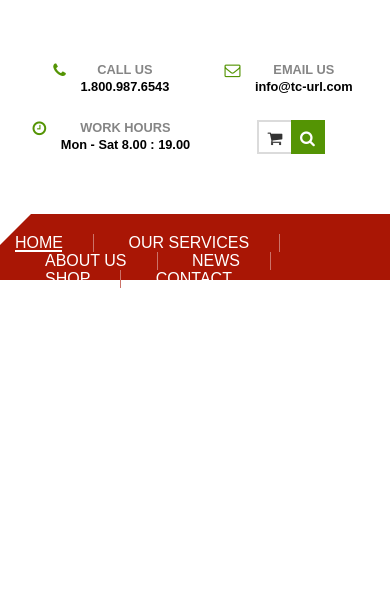
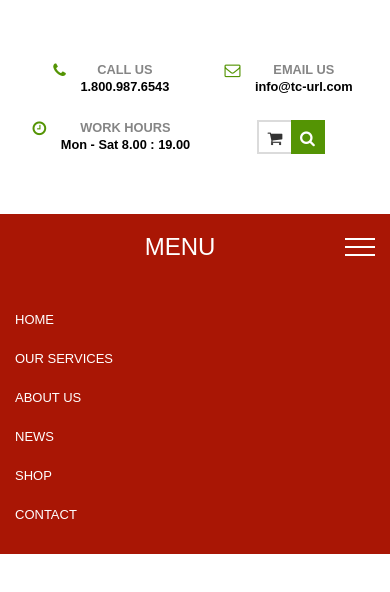
Before and after one commit to seriiserii825/transcargo, a website: page src/home.html in a window 390 px wide. Shown: the part 156-748 px from the top of the page. Drawn offline with nearby package versions, Linux system fonts and the light colour scheme; files that its build step writes are made by us from their sources; files whose address does not match are found by name; a web font is replaced by a local one.

Commit message:
finish header-menu

```diff
--- a/src/assets/header/header.scss
+++ b/src/assets/header/header.scss
@@ -4,6 +4,7 @@ body {
   @include roboto;
 
   margin: 0;
+  margin-bottom: 200px;
   padding: 0;
   font-size: 16px;
   color: $text-color;
@@ -122,6 +123,8 @@ a.btn {
 header-content
 ===========================*/
 .header-content {
+  margin-bottom: 35px;
+
   .logo {
     display: flex;
 
@@ -182,7 +185,6 @@ header-content
 
   .header-contacts {
     margin-top: 35px;
-    margin-bottom: 35px;
     text-align: right;
 
 
@@ -283,6 +285,14 @@ header-content
   height: 66px;
   background: $accent;
 
+  @media screen and (max-width: $md) {
+    display: none;
+  }
+
+  @media screen and (min-width: $md) {
+    display: block;
+  }
+
   &::before {
     content: '';
     position: absolute;
@@ -296,11 +306,65 @@ header-content
 }
 }
 
+/*----------  header-navbar  ----------*/
+.header-navbar {
+  font-size: 1.5em;
+  line-height: 66px;
+  color: $white;
+  text-align: center;
+  text-transform: uppercase;
+  height: 66px;
+  background: $accent;
+
+  @media screen and (max-width: $md) {
+    display: block;
+  }
+
+  @media screen and (min-width: $md) {
+    display: none;
+  }
+
+  .navbar-button {
+    @include inline-block;
+
+    display: flex;
+    flex-direction: column;
+    justify-content: space-between;
+    float: right;
+    margin-top: 24px;
+    width: 30px;
+    height: 18px;
+
+    div {
+      height: 2px;
+      background: $white;
+    }
+  }
+}
+
+
+/*----------  header-menu  ----------*/
+.header-menu-wrap {
+  @media screen and (max-width: $md) {
+    background: $accent;
+  }
+}
+
 .header-menu {
   padding: 20px 0;
+  text-align: right;
+
+  @media screen and (min-width: $md) {
+    display: block !important;
+  }
 
   &__item {
     @include inline-block;
+
+    @media screen and (max-width: $md) {
+      display: block;
+      text-align: left;
+    }
 
     &.active .header-menu__link:before {
       left: 50%;
@@ -325,6 +389,7 @@ header-content
   &__link {
     @include inline-block;
     @include monsseratbold;
+    font-size: em(13);
 
     position: relative;
     padding: 0 30px;
@@ -332,6 +397,16 @@ header-content
     color: $white;
     border-right: 1px solid #cb7369;
     overflow: hidden;
+
+    @media screen and (max-width: $lg) {
+      padding: 0 25px;
+    }
+
+    @media screen and (max-width: $md) {
+      padding: 0;
+      line-height: 3;
+      border: 0;
+    }
 
     &:hover:before,{
       left: 50%;
@@ -349,6 +424,10 @@ header-content
       transform: translateX(-50%);
       transition: all .8s ease;
       opacity: 0;
+
+      @media screen and (max-width: $md) {
+        background:  none;
+      }
     }
   }
 
--- a/src/assets/js/main.js
+++ b/src/assets/js/main.js
@@ -40,4 +40,12 @@ $(function(){
     );
     wow.init();
 
+    /*----------  Toggle header- menu  ----------*/
+    $('#js-navbar-button').on('click', function(e){
+        e.preventDefault();
+
+        $('#js-header-menu').slideToggle();
+    });
+
+
 });
--- a/src/assets/sass/partials/_mixins.scss
+++ b/src/assets/sass/partials/_mixins.scss
@@ -1,3 +1,11 @@
+/*----------  em  ----------*/
+$browser-context: 16;
+
+@function em($pixels, $context: $browser-context) {
+  @return ($pixels / $context) * 1em;
+}
+
+
 /* fonts
 ====================================================*/
 @mixin opensans {
--- a/src/templates/head.html
+++ b/src/templates/head.html
@@ -136,11 +136,32 @@
 
             <div class="header-bottom__line"></div>
 
+            <!--  header-navbar  -->
+            <div class="header-navbar">
+
                 <div class="container">
                     <div class="row">
                         <div class="col-12">
+                            <span class="navbar-text">Menu</span>
+
+                            <a href="#" class="navbar-button" id="js-navbar-button">
+                                <div></div>
+                                <div></div>
+                                <div></div>
+                            </a>
+                        </div>
+                    </div>
+                </div>
+
+            </div>
+
+            <div class="header-menu-wrap">
+                <div class="container">
+                    <div class="row">
+                        <div class="col-12">
+
                             <!--  header-menu  -->
-                        <ul class="header-menu">
+                            <ul class="header-menu" id="js-header-menu">
                                 <li class="header-menu__item active"><a href="#" class="header-menu__link">Home</a></li>
                                 <li class="header-menu__item"><a href="#" class="header-menu__link">Our Services</a></li>
                                 <li class="header-menu__item"><a href="#" class="header-menu__link">About Us</a></li>
@@ -151,6 +172,7 @@
                         </div>
                     </div>
                 </div>
+            </div>
 
         </div><!--  header-bottom  -->
 
```
Also changed, not shown: build/assets/header/header.css, build/assets/header/header.min.css, build/assets/js/main.js, build/assets/js/main.min.js, build/home.html. Lines whose indentation alone changed are shown as unchanged.
